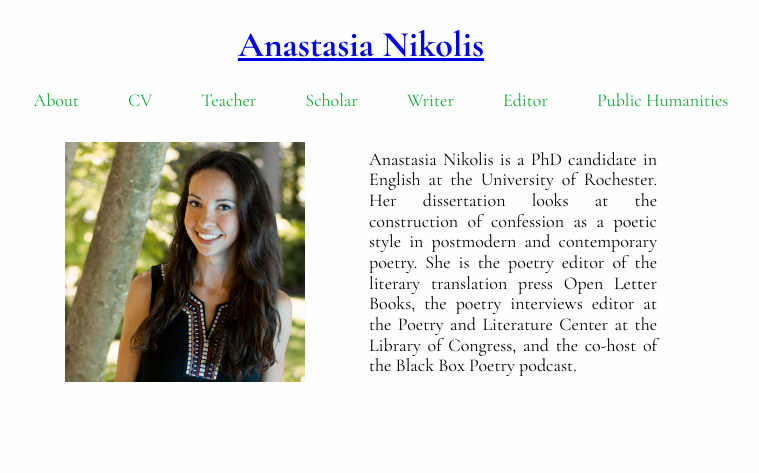
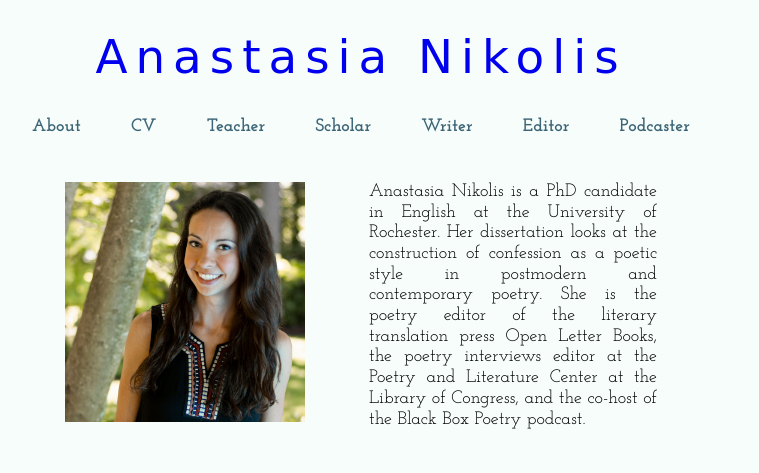
Before and after one commit to anastasianikolis/anastasianikolis.com, a plain HTML site: page content/about.html in a window 1280 px wide. Shown: the whole page, without its empty margins (279-1038 px from the left). Drawn offline with nearby package versions, Linux system fonts and the light colour scheme; a web font is replaced by a local one.

Commit message:
modified background, fonts, header

```diff
--- a/content/about.html
+++ b/content/about.html
@@ -9,7 +9,7 @@
   <meta name="viewport" content="width=device-width, initial-scale=1.0">
 
   <link rel="icon" type="image/png" sizes="48x48" href="/favicon.png">
-  <link href="https://fonts.googleapis.com/css?family=Cormorant+Garamond:400,400i,700,700i" rel="stylesheet">
+  <link href="https://fonts.googleapis.com/css?family=Cormorant+Garamond:400,400i,700|Fredericka+the+Great|Josefin+Slab:400,400i,700" rel="stylesheet">
   <link rel="stylesheet" href="/styles/reset.css">
   <link rel="stylesheet" href="/styles/styles.css?v=1.0">
 </head>
@@ -17,7 +17,7 @@
 <body>
   <header>
     <h1>
-      <a href="/index.html">Anastasia Nikolis</a>
+      <a class="heading-home" href="/index.html">Anastasia Nikolis</a>
     </h1>
 
 
@@ -29,7 +29,7 @@
           <li><a href="">Scholar</a></li>
           <li><a href="">Writer</a></li>
           <li><a href="">Editor</a></li>
-          <li><a href="">Public Humanities</a></li>
+          <li><a href="">Podcaster</a></li>
       </ul>
   </nav>
   </header>
--- a/styles/styles.css
+++ b/styles/styles.css
@@ -1,15 +1,27 @@
 /* General Styles
 -----------------------------------*/
 body {
-  background-color: #FCFFFE;
+  background-color: #f6fdfa;
 
   font-size: 18px;
-  font-family: 'Cormorant Garamond', serif;
+  font-family: 'Josefin Slab', serif;
+}
+
+h1,h2,h3,h4,h5,h6 {
+  font-family: 'Fredericka the Great', cursive;
+  font-weight: normal;
+  letter-spacing: 8px;
+  color: #222;
+}
+
+h1 {
+  font-size: 2.6em;
 }
 
 nav a {
   text-decoration: none;
-  color: #14A834;
+  color: rgb(61, 101, 119);
+  font-weight: bold;
 }
 
 header {
@@ -27,19 +39,19 @@ main.landing {
 }
 
 .landing-left {
-  margin: 0 2rem;
+  margin: 1rem;
   text-align: center;
 }
 
 .landing-right {
-  margin: 0 2rem;
-  padding: 0 5rem;
-  border-left: .1rem solid #333;
+  margin: 0 3rem;
 }
 
 #headshot {
   width: 15rem;
   height: 15rem;
+
+  border: 1px solid #DDD;
 }
 
 .landing-menu {
@@ -53,12 +65,21 @@ main.landing {
 
 /* Content Page Styles
 -----------------------------------*/
+.heading-home {
+  text-decoration: none;
+}
+.heading-home:active, .heading-home:focus, .heading-home:visited {
+  color: #222;
+}
+
 .page-menu {
   margin-bottom: 2rem;
+  padding: 0px;
 }
 
 .page-menu li {
-  display: inline;
+  display: inline-block;
+  margin-bottom: .8rem;
   padding: 0rem 1.4rem;
 }
 
@@ -67,11 +88,10 @@ main.about {
 
   flex-wrap: wrap;
   justify-content: center;
-  align-items: center;
 }
 
 #about-headshot {
-  margin: 0 2rem;
+  margin: 0 2rem 3rem;
   width: 15rem;
   height: 15rem;
 }
```
Also changed, not shown: index.html (+2 -2 lines), images/land_headshot.jpg (added).
